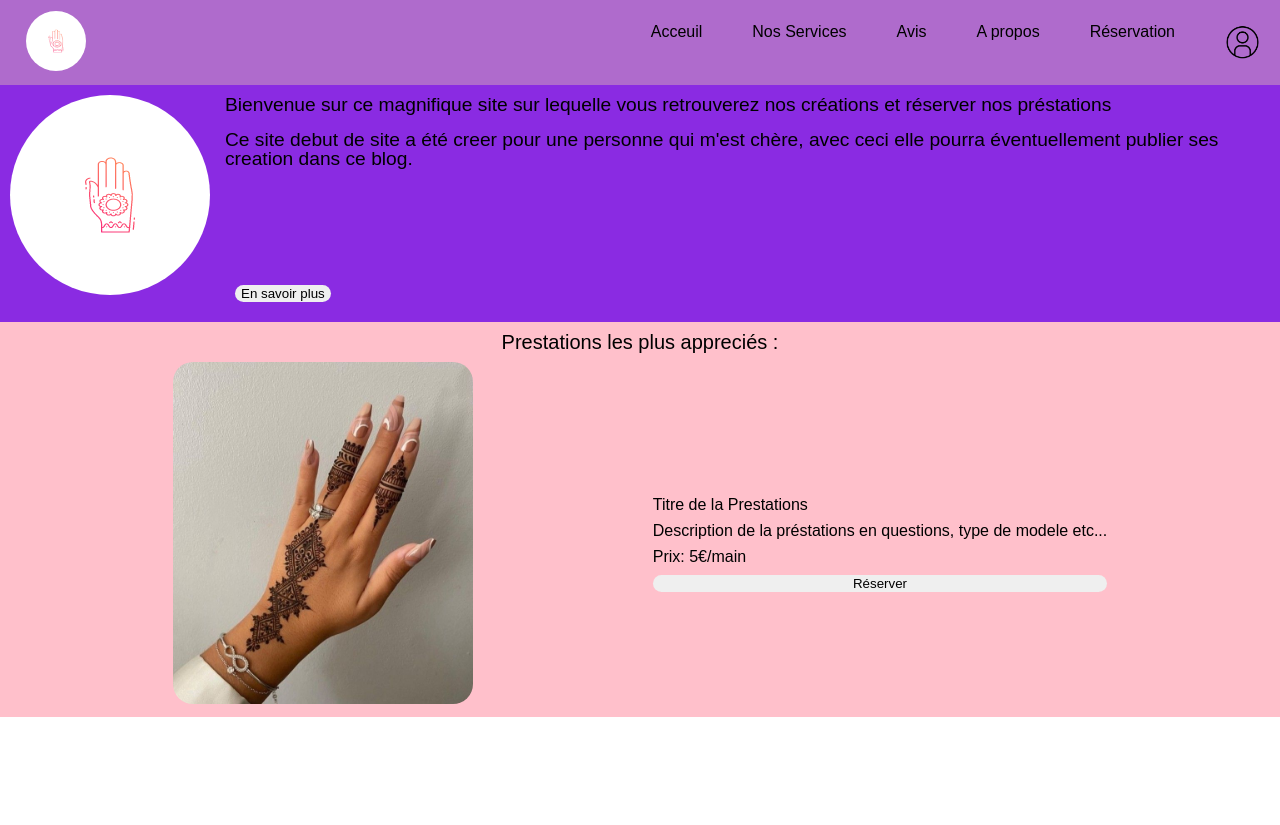
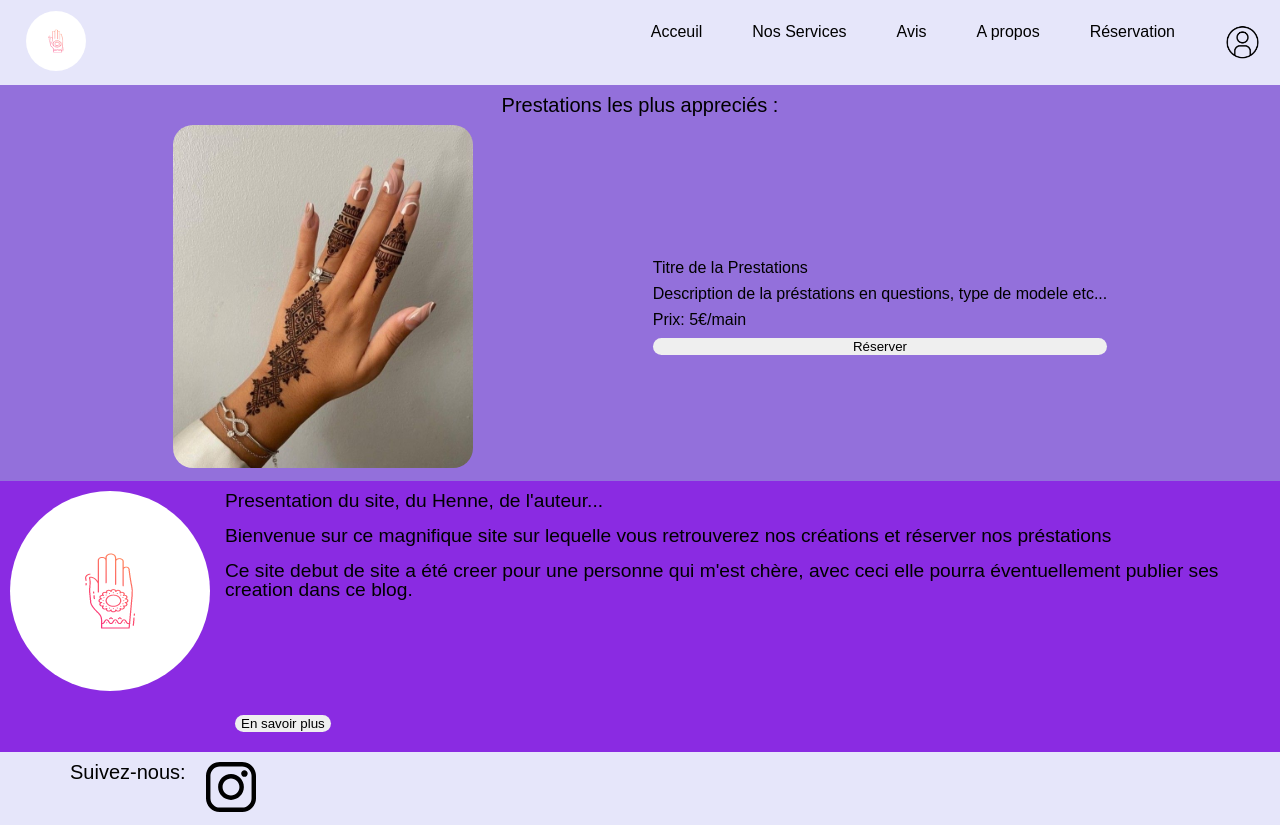
Before and after one commit to MMaduzan/BLOG_HENNE, a plain HTML site: page public/index.html in a window 1280 px wide. Before the commit the page ends 800 px from the top, so only its background shows below. Drawn offline with Linux system fonts and the light colour scheme; a web font is replaced by a local one.

Commit message:
Mise à jour vers la version 2

```diff
--- a/public/index.html
+++ b/public/index.html
@@ -28,22 +28,7 @@
                 <li><a href=""><img class="User-Logo" src="./src/image/account.png" alt="account-logo"></a></li>
             </ul>
         </div>
-    </header>
-    <section class="HomePage">
-        <div class="logo">
-            <img class="logo-img" src="./src/image/logo.png" alt="logo">
-        </div>
-        <div class="Story-telling">
-            <p>Bienvenue sur ce magnifique site sur lequelle vous retrouverez nos créations et réserver nos préstations
-            </p>
-            <br>
-            <p>Ce site debut de site a été creer pour une personne qui m'est chère, avec ceci elle pourra éventuellement
-                publier ses creation dans ce blog.</p>
-            <br>
-            <button class="See-More-Button">En savoir plus</button>
-        </div>
-    </section>
-    <section class="Prestations">
+    </header>  <section class="Prestations">
         <div class="title-of-prestation">
             <p id="title">Prestations les plus appreciés :</p>
         </div>
@@ -60,6 +45,30 @@
         </div>
     </section>
 
+    <section class="HomePage">
+        <div class="logo">
+            <img class="logo-img" src="./src/image/logo.png" alt="logo">
+        </div>
+        <div class="Story-telling">
+            <p>Presentation du site, du Henne, de l'auteur...</p>
+            <br>
+            <p>Bienvenue sur ce magnifique site sur lequelle vous retrouverez nos créations et réserver nos préstations
+            </p>
+            <br>
+            <p>Ce site debut de site a été creer pour une personne qui m'est chère, avec ceci elle pourra éventuellement
+                publier ses creation dans ce blog.</p>
+            <br>
+            <button class="See-More-Button">En savoir plus</button>
+        </div>
+    </section>
+
+    <footer>
+        <h1>Suivez-nous:</h1>
+        <div class="social-media-div">
+            <a href="https://www.instagram.com/hennayabi?igsh=c3NnMXV1dnNnd25p"><img src="./src/image/instagram-logo-svgrepo-com.svg" alt="instagram logo"></a>
+        </div>
+    </footer>
+
 
 
 
--- a/public/src/css/Prestation.css
+++ b/public/src/css/Prestation.css
@@ -2,7 +2,7 @@
     display: flex;
     flex-direction: column;
     align-items: center;
-    background-color: pink;
+    background-color: #9370DB;
     padding: 10px 0;
 }
 
@@ -10,6 +10,7 @@
     width: 300px;
     border-radius: 20px;
     margin-right: 150px;
+    cursor: pointer;
 }
 
 .Prestations #title {
--- a/public/src/css/style.css
+++ b/public/src/css/style.css
@@ -5,7 +5,7 @@ body{
 
 header {
     padding: 10px 20px;
-    background-color: #af6bcc;
+    background-color: #E6E6FA;
 }
 
 .head {
@@ -17,7 +17,7 @@ header {
 }
 
 .head button {
-    background-color: #af6bcc;
+    background-color: #E6E6FA;
     border: none;
 }
 
@@ -62,3 +62,27 @@ header {
     text-decoration: underline;
 }
 */
+
+footer {
+    background-color:#E6E6FA;
+    padding: 10px 10px 10px 70px;
+    display: flex;
+    justify-content:flex-start;
+    gap: 20px;
+}
+
+footer h1{
+    font-size: 20px;
+    text-align: center;
+}
+.social-media-div img {
+    width: 50px;
+
+
+}
+
+.social-media-div img:hover{
+    transition: 0.3s;
+    transform: scale(1.1);
+    cursor: pointer;
+}
```
Also changed, not shown: public/src/image/instagram-logo-svgrepo-com.svg (added), 2 other files.
